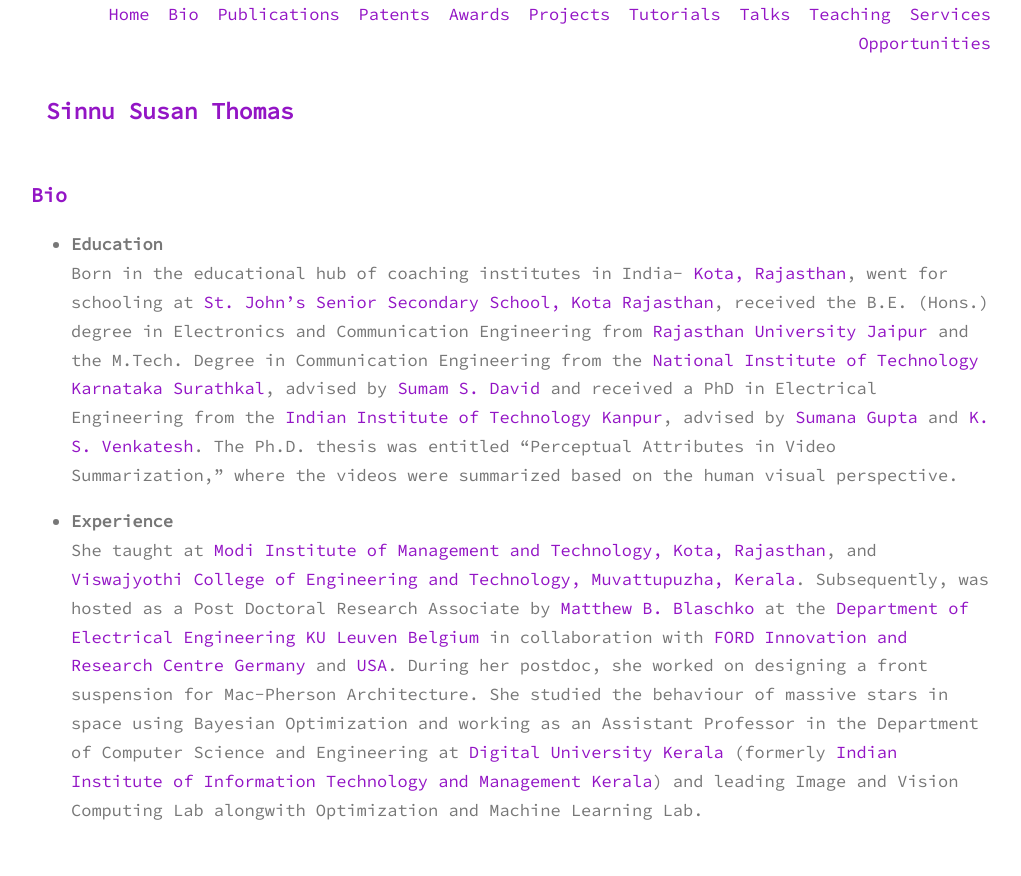
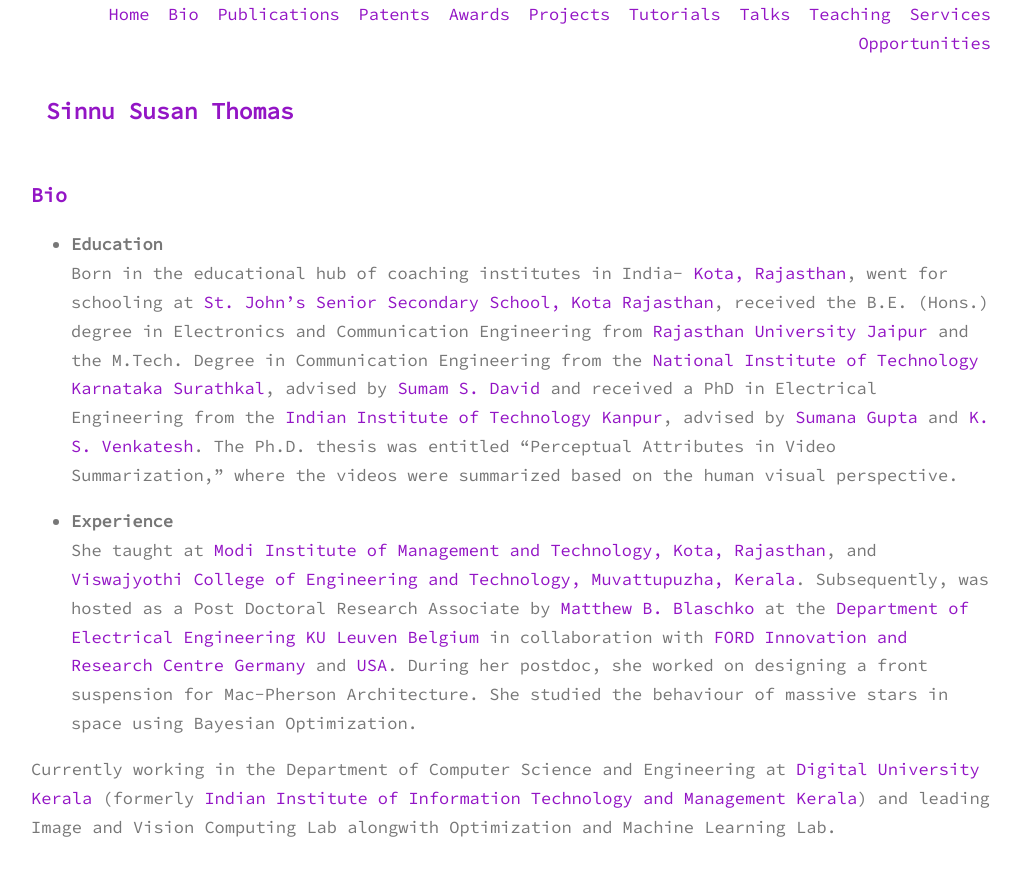
Before and after one commit to sinnuthomas/sinnuthomas.github.io, a Jekyll site: the page built from bio.md, in a window 1280 px wide. Shown: the top 876 px of the page, without its empty margins (129-1150 px from the left). Built offline with Jekyll 4.4.1, drawn with Linux system fonts in a browser that asks for light colours.

Commit message:
Update bio.md

```diff
--- a/bio.md
+++ b/bio.md
@@ -9,4 +9,6 @@ Born in the educational hub of coaching institutes in India- [Kota, Rajasthan](h
 
 * **Experience**
   <br/>
-She taught at [Modi Institute of Management and Technology, Kota, Rajasthan](http://www.modiedukota.org/), and [Viswajyothi College of Engineering and Technology, Muvattupuzha, Kerala](https://vjcet.org/#/).  Subsequently, was hosted as a Post Doctoral Research Associate by [Matthew B. Blaschko](https://homes.esat.kuleuven.be/~mblaschk/)  at the [Department of Electrical Engineering KU Leuven Belgium](https://www.esat.kuleuven.be/psi) in collaboration with [FORD Innovation and Research Centre Germany](https://www.ford.de/) and [USA](https://www.ford.com/). During her postdoc, she worked on designing a front suspension for Mac-Pherson Architecture. She studied the behaviour of massive stars in space using Bayesian Optimization and working as an Assistant Professor in the Department of Computer Science and Engineering at [Digital University Kerala](https://www.dukerala.in/) (formerly [Indian Institute of Information Technology and Management Kerala](https://www.iiitmk.ac.in/)) and leading Image and Vision Computing Lab alongwith Optimization and Machine Learning Lab.
+She taught at [Modi Institute of Management and Technology, Kota, Rajasthan](http://www.modiedukota.org/), and [Viswajyothi College of Engineering and Technology, Muvattupuzha, Kerala](https://vjcet.org/#/).  Subsequently, was hosted as a Post Doctoral Research Associate by [Matthew B. Blaschko](https://homes.esat.kuleuven.be/~mblaschk/)  at the [Department of Electrical Engineering KU Leuven Belgium](https://www.esat.kuleuven.be/psi) in collaboration with [FORD Innovation and Research Centre Germany](https://www.ford.de/) and [USA](https://www.ford.com/). During her postdoc, she worked on designing a front suspension for Mac-Pherson Architecture. She studied the behaviour of massive stars in space using Bayesian Optimization.
+
+ Currently working in the Department of Computer Science and Engineering at [Digital University Kerala](https://www.dukerala.in/) (formerly [Indian Institute of Information Technology and Management Kerala](https://www.iiitmk.ac.in/)) and leading Image and Vision Computing Lab alongwith Optimization and Machine Learning Lab.
```
